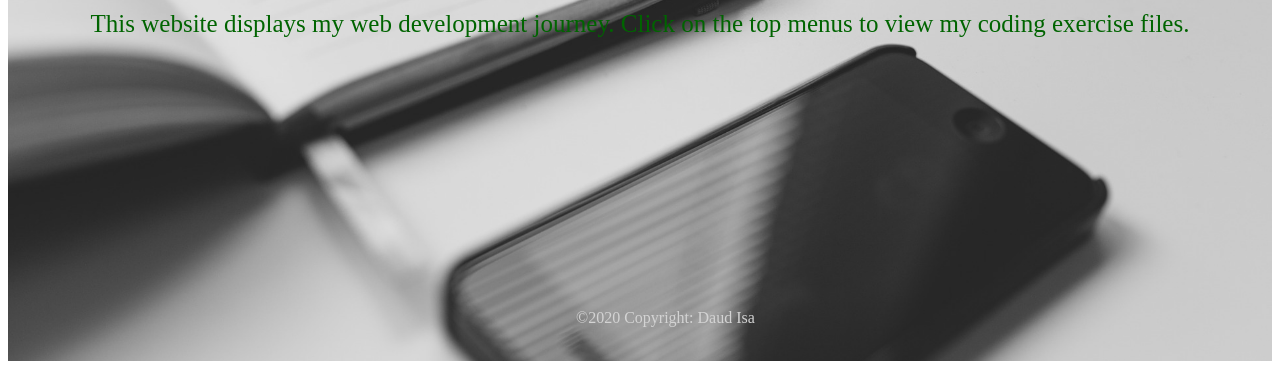
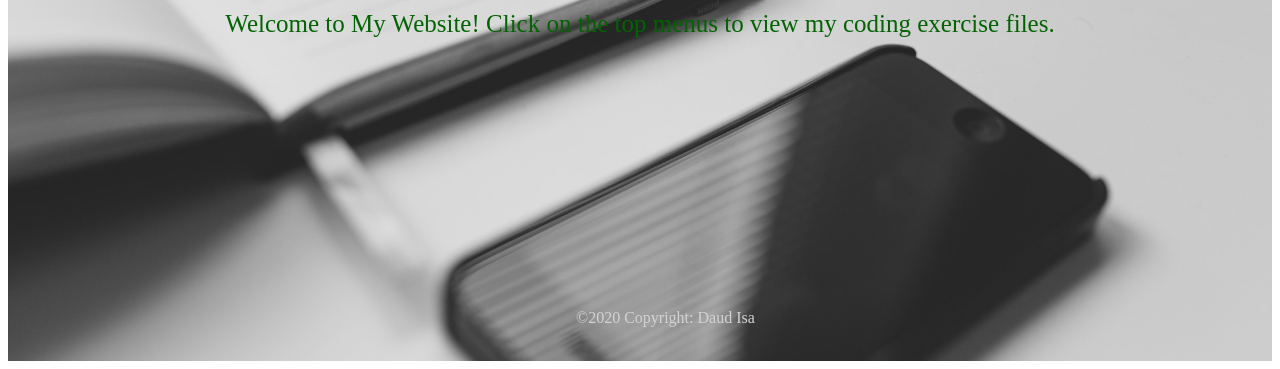
Before and after one commit to daudisa/daudisa.github.io, a plain HTML site: page index.html in a window 1280 px wide. Shown: the part 447-816 px from the top of the page. Drawn offline with Linux system fonts and the light colour scheme.

Commit message:
cover_edit

```diff
--- a/index.html
+++ b/index.html
@@ -8,7 +8,7 @@
 <body>
     <header id="cover">
         <h1> My Web Development Journey</h1>
-        <p>This website displays my web development journey. Click on the top menus to view my coding exercise files.</p>
+        <p>Welcome to My Website! Click on the top menus to view my coding exercise files.</p>
     </header>
 
     <div class="nav_links">
```
